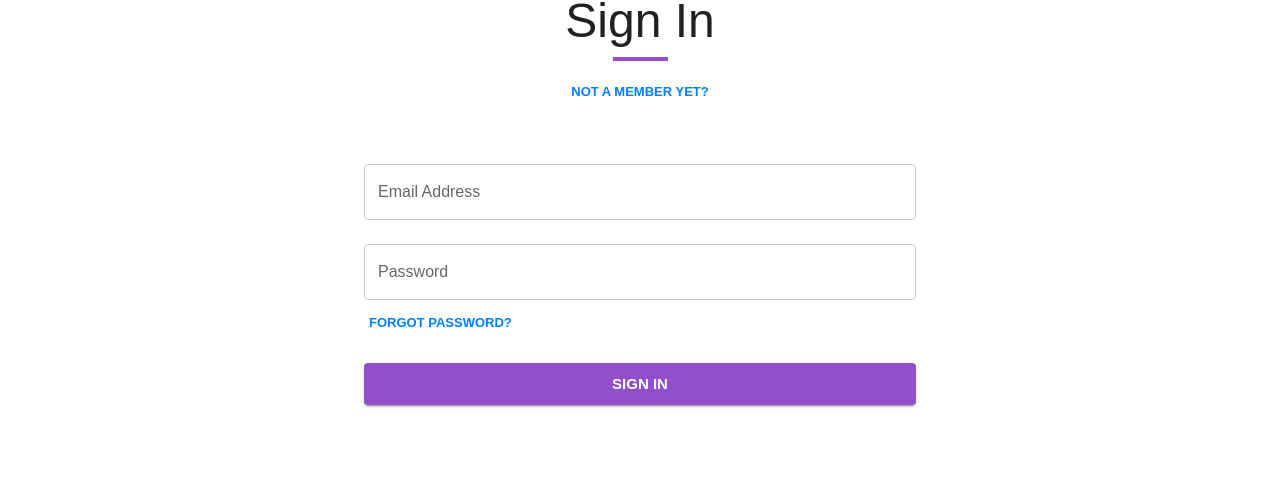
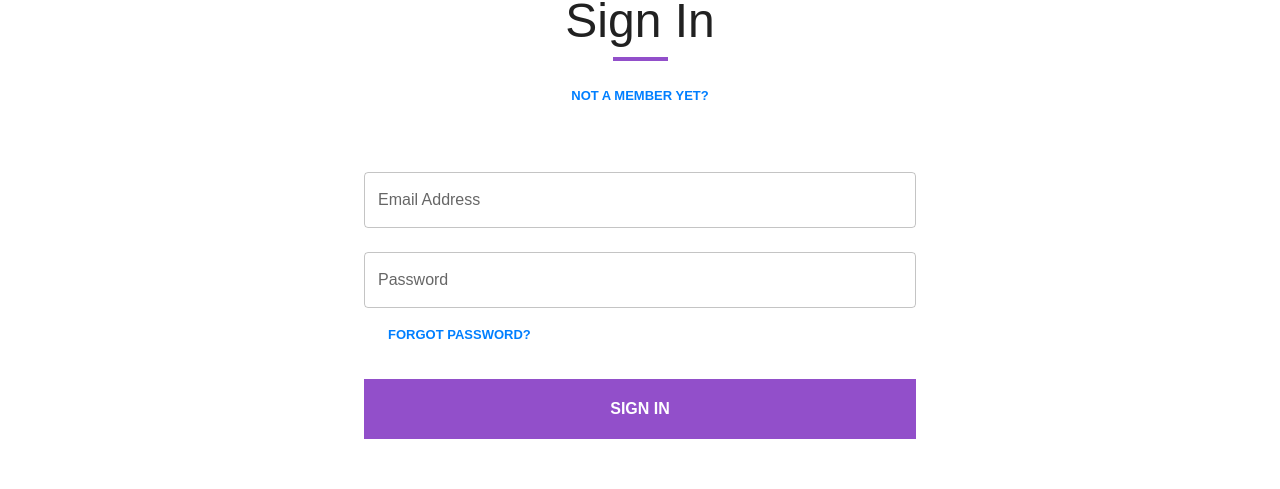
Before and after one commit to otuva/roku-fashion, a React (Create React App) app: page /sign-in in a window 1280 px wide. Shown: the part 152-641 px from the top of the page. Built offline with nearby package versions, Linux system fonts and the light colour scheme; no server answers.

Commit message:
do not use default button

```diff
--- a/src/pages/ForgotPassword/ForgotPassword.jsx
+++ b/src/pages/ForgotPassword/ForgotPassword.jsx
@@ -1,8 +1,9 @@
 import * as React from 'react';
 import Box from '@mui/material/Box';
 import RokuTypography from '../../components/ui/RokuTypography';
+import RokuButton from '../../components/ui/RokuButton';
 import AppForm from '../../components/form/AppForm';
-import {Alert, Button, TextField} from "@mui/material";
+import {Alert, TextField} from "@mui/material";
 import {Formik} from "formik";
 import * as Yup from "yup";
 import {useState} from "react";
@@ -81,7 +82,7 @@ const ForgotPassword = () => {
                       variant="outlined"
                   />
 
-                  <Button
+                  <RokuButton
                       sx={{my:3}}
                       color="primary"
                       disabled={isSubmitting}
@@ -91,7 +92,7 @@ const ForgotPassword = () => {
                       variant="contained"
                   >
                     Reset
-                  </Button>
+                  </RokuButton>
 
                   {
                       currentAlert && (
--- a/src/pages/Home/Intro.jsx
+++ b/src/pages/Home/Intro.jsx
@@ -3,8 +3,8 @@ import Container from "@mui/material/Container";
 import Box from "@mui/material/Box";
 import {styled} from "@mui/material/styles";
 import ArrowDownward from "@mui/icons-material/ArrowDownward";
-import {Button} from "@mui/material";
 import RokuTypography from '../../components/ui/RokuTypography';
+import RokuButton from '../../components/ui/RokuButton';
 import {Link} from "react-router-dom";
 
 const backgroundImage =
@@ -66,7 +66,7 @@ const Intro = () => {
                     Skilled team of designers and craftsmen work closely with you
                     to create a garment that fits perfectly and reflects your individuality
                 </RokuTypography>
-                <Button
+                <RokuButton
                     component={Link}
                     variant="contained"
                     size="large"
@@ -74,7 +74,7 @@ const Intro = () => {
                     sx={{minWidth: 200}}
                 >
                     Join Now
-                </Button>
+                </RokuButton>
                 <RokuTypography variant="body2" sx={{mt: 2}}>
                     Invite only
                 </RokuTypography>
--- a/src/pages/SignIn/SignIn.jsx
+++ b/src/pages/SignIn/SignIn.jsx
@@ -1,6 +1,7 @@
 import React, {useContext, useState} from 'react';
-import {Alert, Box, Button, TextField,} from "@mui/material";
+import {Alert, Box, TextField,} from "@mui/material";
 import RokuTypography from '../../components/ui/RokuTypography';
+import RokuButton from '../../components/ui/RokuButton';
 import AppForm from '../../components/form/AppForm';
 import {Link, useNavigate} from "react-router-dom";
 import * as Yup from "yup";
@@ -56,11 +57,11 @@ const SignIn = () => {
                     <RokuTypography variant="h3" gutterBottom marked="center">
                         Sign In
                     </RokuTypography>
-                    <Button component={Link}
+                    <RokuButton component={Link}
                             to={'/sign-up'}
                             size={'small'}
                             color="secondary"
-                            variant={'text'}>Not a member yet?</Button>
+                            variant={'text'}>Not a member yet?</RokuButton>
                 </Box>
                 <Formik
                     initialValues={{
@@ -107,16 +108,16 @@ const SignIn = () => {
                                 value={values.password}
                                 variant="outlined"
                             />
-                            <Button component={Link}
+                            <RokuButton component={Link}
                                     to={'/forgot-password'}
                                     size={'small'}
                                     color="secondary"
                                     variant={'text'}
                             >
                                 Forgot password?
-                            </Button>
+                            </RokuButton>
 
-                            <Button
+                            <RokuButton
                                 sx={{my: 3}}
                                 color="primary"
                                 disabled={isSubmitting}
@@ -126,7 +127,7 @@ const SignIn = () => {
                                 variant="contained"
                             >
                                 Sign in
-                            </Button>
+                            </RokuButton>
 
                             {
                                 currentAlert && (
--- a/src/pages/SignUp/SignUp.jsx
+++ b/src/pages/SignUp/SignUp.jsx
@@ -1,6 +1,7 @@
 import React, {useState} from 'react';
-import {Alert, Box, Button, Checkbox, FormHelperText, TextField,} from "@mui/material";
+import {Alert, Box, Checkbox, FormHelperText, TextField,} from "@mui/material";
 import RokuTypography from '../../components/ui/RokuTypography';
+import RokuButton from '../../components/ui/RokuButton';
 import AppForm from '../../components/form/AppForm';
 import {Link} from "react-router-dom";
 import * as Yup from "yup";
@@ -60,11 +61,11 @@ const SignUp = () => {
                     <RokuTypography variant="h3" gutterBottom marked="center">
                         Sign Up
                     </RokuTypography>
-                    <Button component={Link}
+                    <RokuButton component={Link}
                             to={'/sign-in'}
                             size={'small'}
                             color="secondary"
-                            variant={'text'}>Already have an account?</Button>
+                            variant={'text'}>Already have an account?</RokuButton>
                 </Box>
 
                 <Formik
@@ -153,20 +154,20 @@ const SignUp = () => {
                                     name="policy"
                                     onChange={handleChange}
                                 />
-                                <Button component={Link}
+                                <RokuButton component={Link}
                                         to={'/terms'}
                                         size={'small'}
                                         color="secondary"
                                         variant={'text'}
                                 >
                                     I have read the Terms
-                                </Button>
+                                </RokuButton>
                             </Box>
                             {Boolean(touched.policy && errors.policy) && (
                                 <FormHelperText error>{errors.policy}</FormHelperText>
                             )}
 
-                            <Button
+                            <RokuButton
                                 sx={{my: 3}}
                                 color="primary"
                                 disabled={isSubmitting}
@@ -176,7 +177,7 @@ const SignUp = () => {
                                 variant="contained"
                             >
                                 Sign up
-                            </Button>
+                            </RokuButton>
 
                             {
                                 currentAlert && (
```
